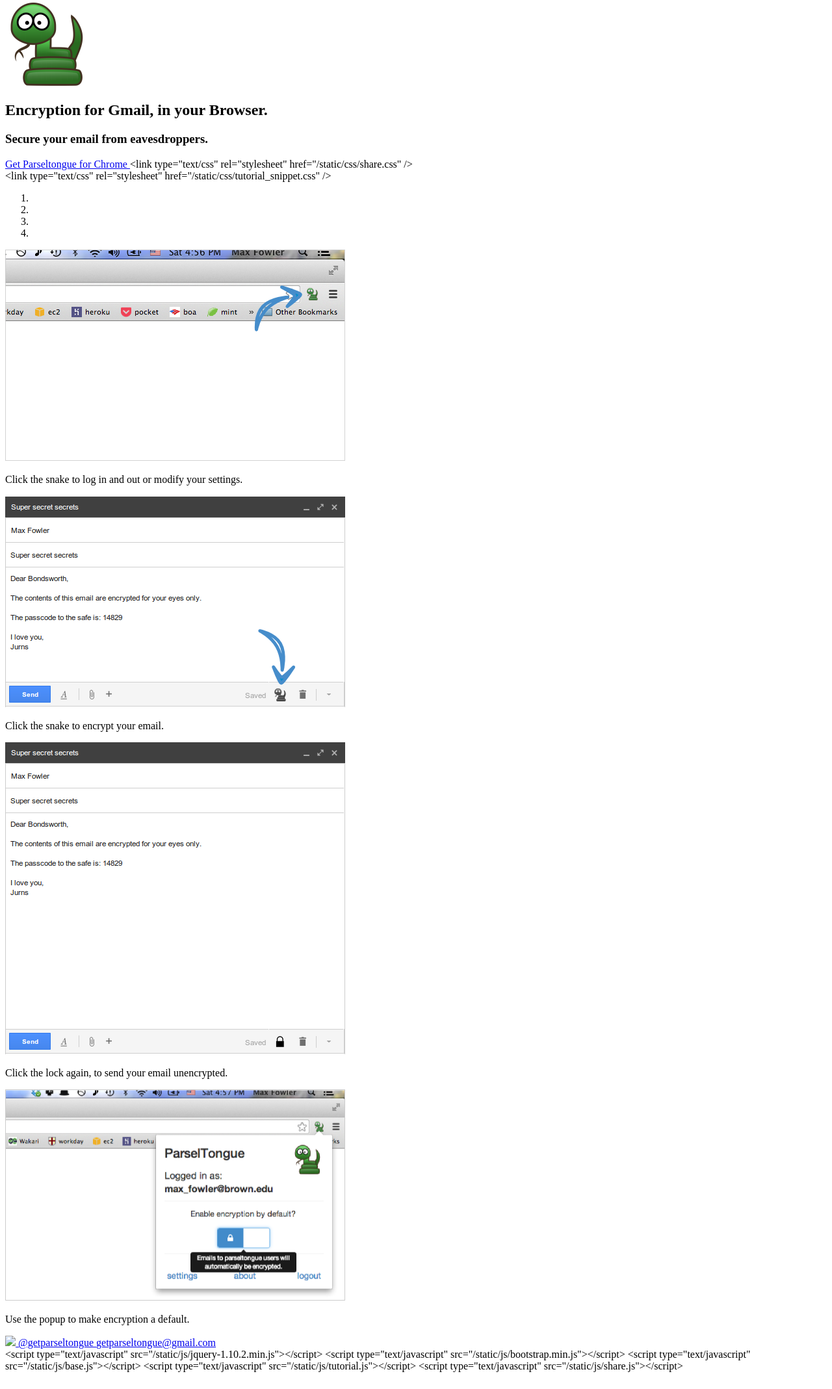
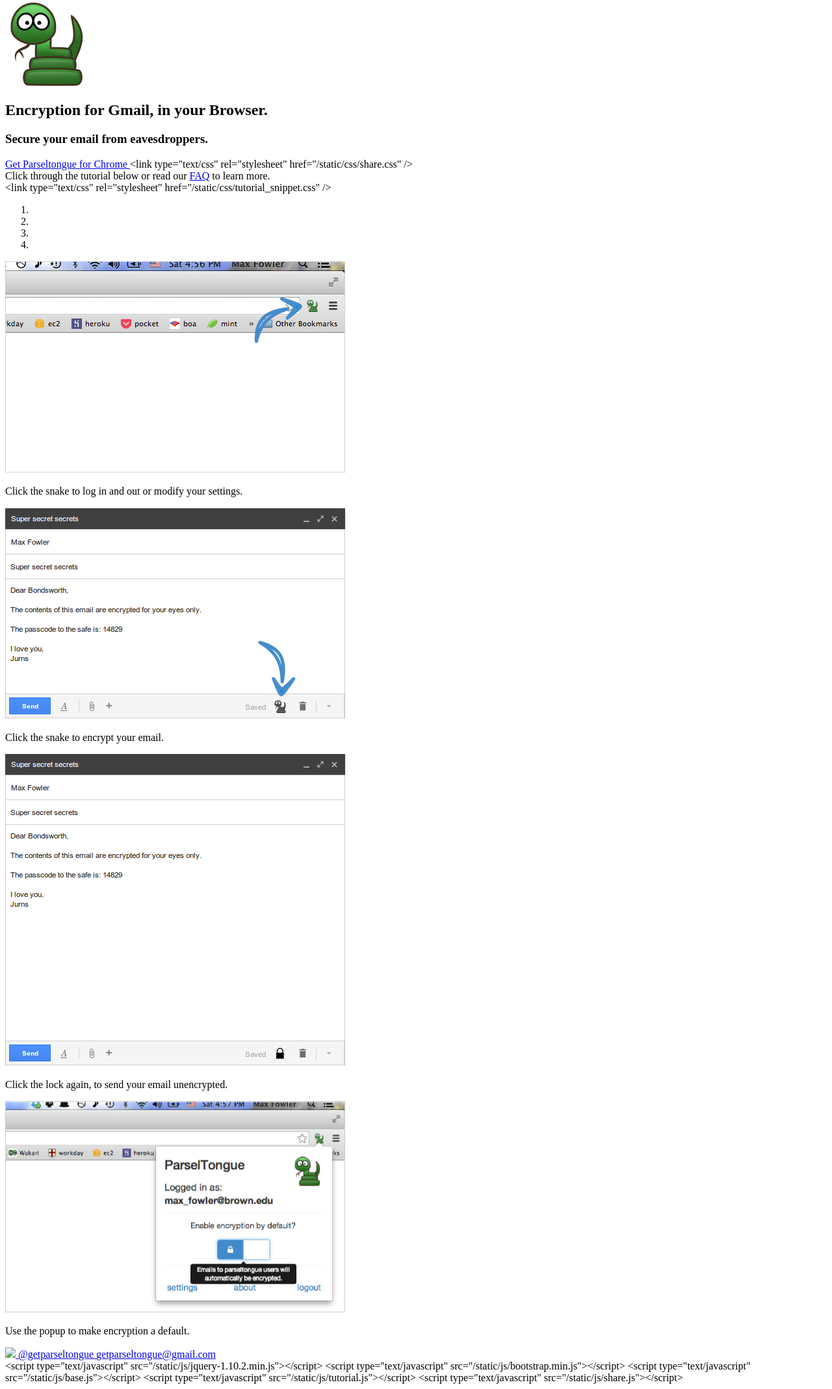
Before and after one commit to mhfowler/true-speak, a Django app: template truespeak/templates/home.html in a window 1280 px wide. Shown: the part 181-2318 px from the top of the page at 65% size. Before the commit the page ends 2292 px from the top, so only its background shows below. Run offline with Django 3.2, Linux system fonts and the light colour scheme; the template is opened without the code that fills it, so the values that code supplies are empty.

Commit message:
tutorial on home page

```diff
--- a/truespeak/static/css/home.css
+++ b/truespeak/static/css/home.css
@@ -32,6 +32,12 @@
 .chrome-btn {
     margin-top: 25px;
     width: 100%;
+}
+
+.home-tutorial-header {
+    margin-top: 60px;
+    border-top: 1px solid gray;
+    padding-top: 25px;
 }
 
 
--- a/truespeak/templates/home.html
+++ b/truespeak/templates/home.html
@@ -28,6 +28,14 @@
             <a class="btn btn-primary chrome-btn" href="https://chrome.google.com/webstore/detail/parseltongue/egpagjaeoilneaefepllapmajaoefcgd?hl=en&gl=US" target="_blank">Get Parseltongue for Chrome </a>
             {% include "share_snippet.html" %}
 
+{#            <div class="home-tutorial-header">#}
+{#                <h2> Check out the tutorial below or read our <a href="/faq"/>FAQ</a> for more information.</h2>#}
+{#            </div>#}
+
+            <div class="home-tutorial-header">
+               Click through the tutorial below or read our <a href="/faq/">FAQ</a> to learn more.
+            </div>
+
             {% include "tutorial_snippet.html" %}
 
         </div>
```
Lines whose indentation alone changed are shown as unchanged.
